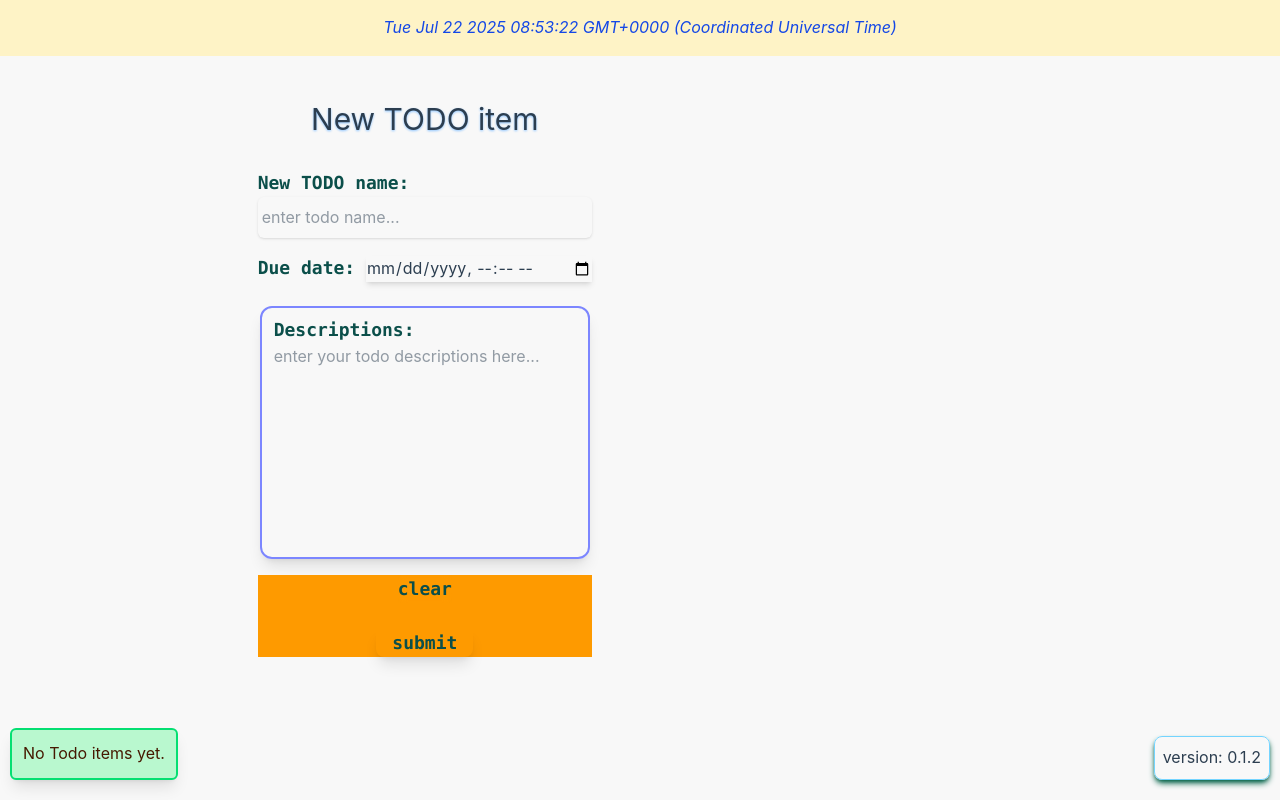
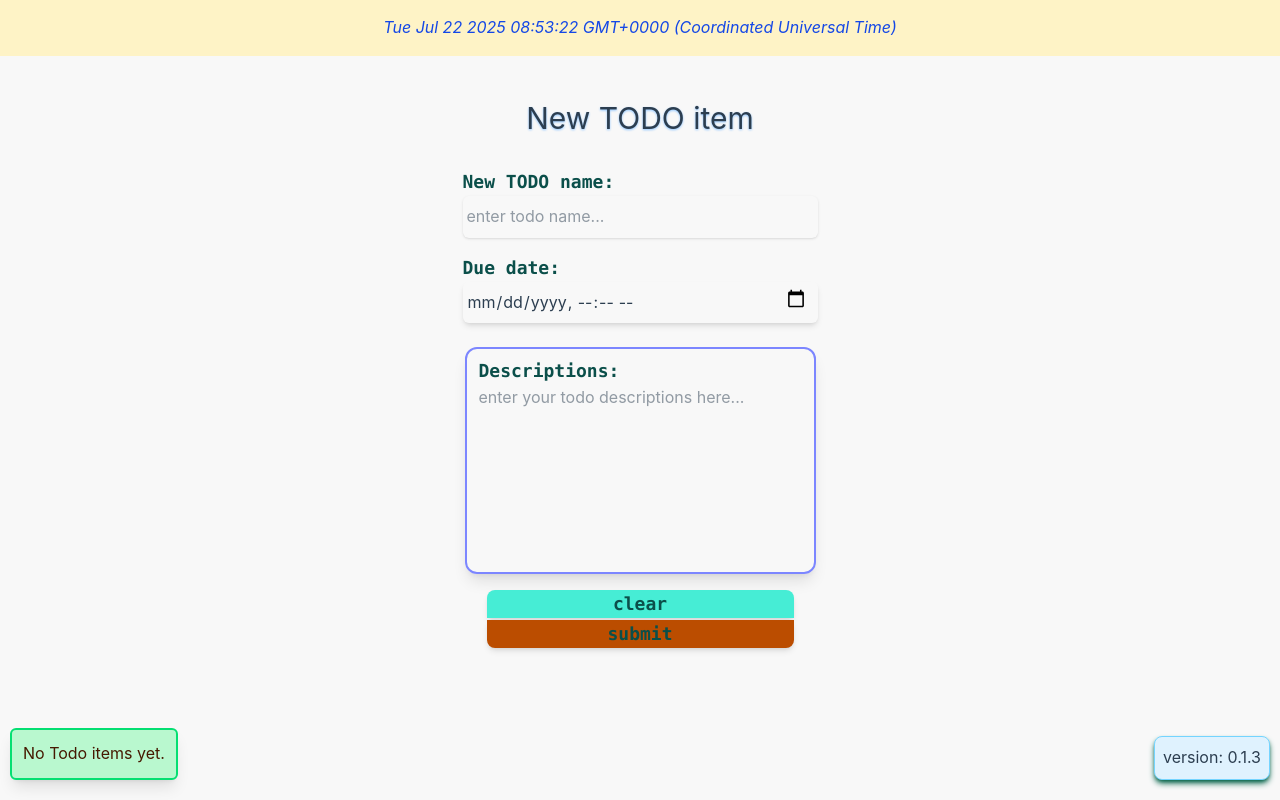
Before and after one commit to n-luke-th/vue-breakfast_apps, a Vue app in the folder todo/: page / in a window 1280 px wide. Built offline with nearby package versions, Linux system fonts and the light colour scheme.

Commit message:
todo v0.1.3

```diff
--- a/todo/package.json
+++ b/todo/package.json
@@ -1,6 +1,6 @@
 {
   "name": "todo",
-  "version": "0.1.2",
+  "version": "0.1.3",
   "private": true,
   "type": "module",
   "description": "A simple todo app powered by Vue and developed by LukeCreated.",
--- a/todo/src/App.vue
+++ b/todo/src/App.vue
@@ -45,7 +45,7 @@ function onNewTodoAdded(todo: TodoModel): void {
   </header>
 
   <main
-    class="flex justify-evenly space-x-1 flex-col pt-20 px-5 mx-2 md:grid md:grid-rows-6 md:grid-cols-2 md:gap-4 sm:h-screen md:grid-flow-row"
+    class="flex flex-col justify-center-safe items-center pt-20 md:flex-row md:gap-18 pb-28 mb-12"
   >
     <NewTodoForm
       headingStr="New TODO item"
@@ -58,15 +58,16 @@ function onNewTodoAdded(todo: TodoModel): void {
       :done="todoCounter.done"
       :inProgress="todoCounter.inProgress"
     />
-    <div class="flex flex-col items-center justify-center space-x-2 row-start-1 row-end-6">
-      <div
-        class="my-4 mx-2 items-center overflow-y-scroll snap-both scroll-smoooth snap-normal snap-center animate-fade-in-scale"
-      >
+    <div
+      v-if="listOfTodos.length > 0"
+      class="relative flex w-65 md:h-150 overflow-x-auto md:overflow-x-hidden overflow-y-hidden md:overflow-y-auto scroll-smooth snap-x md:snap-y snap-mandatory rounded-2xl shadow-md bg-gradient-to-br from-lime-400 to-lime-500 dark:from-lime-700 dark:to-lime-800 p-4 mb-12"
+    >
+      <div class="flex flex-row md:flex-col gap-4">
         <div
           v-for="todo in listOfTodos"
-          class="flex justify-around flex-row py-4 scroll-m-2 scroll-p-2 scroll-ms-2 snap-start"
+          class="flex-shrink-0 md:flex-shrink snap-start p-5 rounded-xl shadow-sm bg-white/70 dark:bg-black/30 backdrop-blur-md hover:scale-105 transition-transform duration-300"
         >
-          <TodoItem v-bind:todo-item="todo" class="bg-transparent" />
+          <TodoItem v-bind:todo-item="todo" class="bg-transparent animate-fade-in-scale" />
         </div>
       </div>
     </div>
@@ -76,4 +77,18 @@ function onNewTodoAdded(todo: TodoModel): void {
 
 <style scoped>
 @import './assets/styles/root.css';
+/* For WebKit-based browsers */
+::-webkit-scrollbar {
+  display: none;
+}
+
+/* For Firefox */
+html {
+  scrollbar-width: none;
+}
+
+/* For legacy Edge/IE */
+body {
+  -ms-overflow-style: none;
+}
 </style>
--- a/todo/src/assets/styles/newTodoForm.css
+++ b/todo/src/assets/styles/newTodoForm.css
@@ -1,19 +1,19 @@
 @reference '../tw.css';
 
 .new-todo-form {
-  @apply flex flex-col items-center justify-center space-y-6 mx-1 my-2 py-2 px-3;
+  @apply flex flex-col items-center justify-around space-y-6 mx-1 my-2 py-2 px-3 w-fit;
 }
 
 .submit-form-btn {
-  @apply rounded-b-lg px-4 mx-4 bg-amber-500  dark:bg-blue-800 shadow-lg hover:shadow-current dark:hover:not-focus:bg-indigo-700 hover:not-focus:bg-amber-700;
+  @apply rounded-b-lg px-4 mx-4 bg-amber-700 dark:bg-amber-500 shadow-md hover:shadow-current;
 }
 
 .reset-form-btn {
-  @apply backdrop-blur-xs;
+  @apply rounded-t-lg px-4 mx-4 shadow-md hover:shadow-current dark:bg-sky-800 bg-teal-300;
 }
 
 .form-operation-btns-block {
-  @apply px-2 w-full justify-around items-center flex flex-col bg-amber-500;
+  @apply px-2 w-full items-stretch flex flex-col space-y-0.5;
 }
 
 .name-block {
@@ -32,3 +32,19 @@ label,
 button {
   @apply font-bold font-mono text-lg text-teal-900 dark:text-teal-300;
 }
+
+.custom-date-picker {
+  @apply dark:text-amber-400 shadow-md focus:outline-none block w-full rounded-md px-1 py-2;
+  position: relative;
+}
+
+.custom-date-picker::-webkit-calendar-picker-indicator {
+  opacity: 1;
+  display: block;
+  position: absolute;
+  top: 5px;
+  right: 10px;
+  width: 20px;
+  height: 100%;
+  cursor: pointer;
+}
--- a/todo/src/assets/styles/root.css
+++ b/todo/src/assets/styles/root.css
@@ -5,13 +5,13 @@
 }
 
 .form-wrapper-layout {
-  @apply px-9 mx-1 py-3 my-2 place-content-center row-start-1 row-end-6;
+  @apply px-8 mx-2 py-3 my-2 place-content-center;
 }
 
 .bottom-left-counter-layout {
-  @apply py-2 my-2 mx-2 px-2 fixed bottom-3 left-0.5 self-center row-start-6 row-span-1 select-none shadow-lg hover:animate-bounce;
+  @apply py-2 my-2 mx-2 px-2 fixed bottom-3 left-0.5 self-center select-none shadow-lg hover:animate-bounce;
 }
 
 .app-version {
-  @apply py-2 my-2 mx-2 px-2 fixed bottom-3 right-0.5 self-center shadow-md shadow-emerald-800 rounded-lg border-1 border-sky-300 hover:animate-pulse;
+  @apply py-2 my-2 mx-2 px-2 fixed bottom-3 right-0.5 self-center shadow-md shadow-emerald-800 rounded-lg border-1 border-sky-300 bg-sky-100 dark:bg-sky-950 hover:animate-pulse;
 }
--- a/todo/src/components/NewTodoForm.vue
+++ b/todo/src/components/NewTodoForm.vue
@@ -3,7 +3,7 @@
     <h1 class="font-black text-3xl drop-shadow-xs drop-shadow-blue-300">
       {{ headingStr == undefined ? 'New' : headingStr }}
     </h1>
-    <form @submit.prevent="onSubmit" id="new" ref="new-todo">
+    <form @submit.prevent="onSubmit" @reset="resetItems" id="new" ref="new-todo">
       <div class="name-block">
         <label for="new-todo-name">New TODO name: </label>
         <input
@@ -23,10 +23,11 @@
         <label for="new-todo-due">Due date: </label>
         <input
           type="datetime-local"
-          class="dark:text-amber-400 shadow-md focus:outline-none"
+          class="custom-date-picker"
           v-model="newTodoItem.due"
           form="new"
           id="new-todo-due"
+          placeholder="Enter due date here"
           required
         />
       </div>
@@ -35,15 +36,15 @@
         <textarea
           form="new"
           id="new-todo-desc"
-          cols="20"
-          rows="8"
+          cols="30"
+          rows="7"
           placeholder="enter your todo descriptions here..."
           class="resize-none focus:outline-none dark:text-amber-400"
           v-model.trim="newTodoItem.desc"
         ></textarea>
       </div>
       <div class="form-operation-btns-block">
-        <button type="reset" value="clear" class="reset-form-btn" form="new">clear</button> &nbsp;
+        <button type="reset" value="clear" class="reset-form-btn" form="new">clear</button>
         <button type="submit" class="submit-form-btn">submit</button>
       </div>
     </form>
--- a/todo/src/components/TodoCounter.vue
+++ b/todo/src/components/TodoCounter.vue
@@ -4,7 +4,7 @@
   >
     <p v-if="totalTodo < 1">No Todo items yet.</p>
     <div v-else class="rounded-2xl">
-      <p class="text-violet-600">
+      <p class="text-violet-600 dark:text-sky-100">
         {{ inProgress }} task{{ shouldAddS(inProgress) ? 's are' : ' is' }} in progress
       </p>
       <p class="text-red-500 dark:text-green-500">
```
Also changed, not shown: 1 other file (tests, documents, lock files or other folders).
